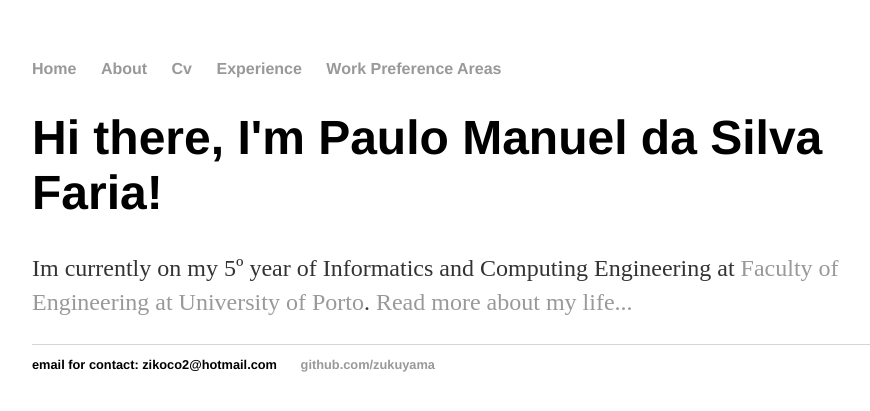
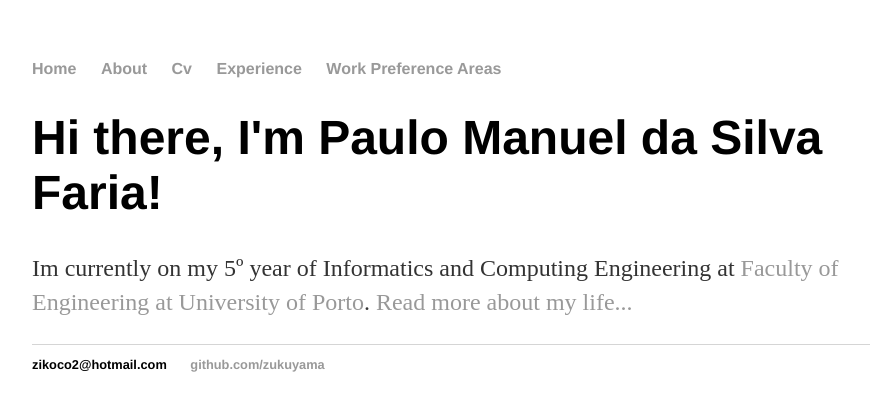
Before and after one commit to zukuyama/PauloFaria, a Jekyll site: the page built from index.html, in a window 1280 px wide. Shown: the top 411 px of the page, without its empty margins (160-1030 px from the left). Built offline with Jekyll 4.4.1, drawn with Linux system fonts in a browser that asks for light colours.

Commit message:
Update default.html

```diff
--- a/_layouts/default.html
+++ b/_layouts/default.html
@@ -22,7 +22,7 @@
 			</div><!-- /.container -->
 			<footer>
 	    			<ul>
-			        	<li>email for contact: zikoco2@hotmail.com </li>
+			        	<li>zikoco2@hotmail.com </li>
 		        		<li><a href="https://github.com/zukuyama">github.com/zukuyama</a></li>
 				</ul>
 			</footer>
```
